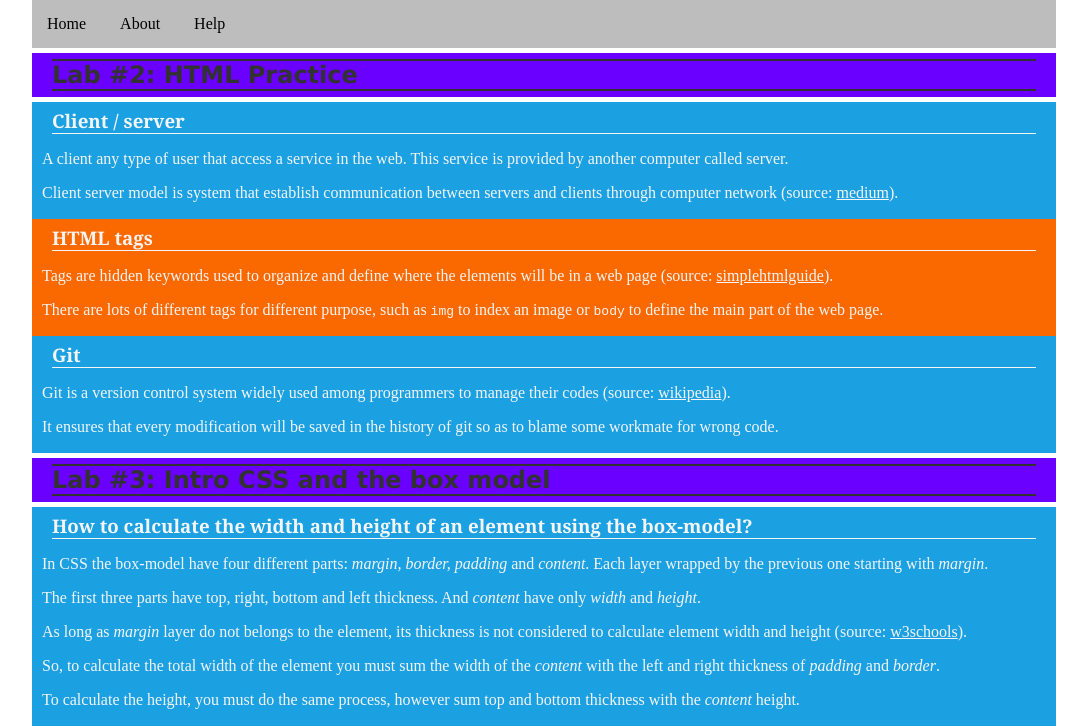
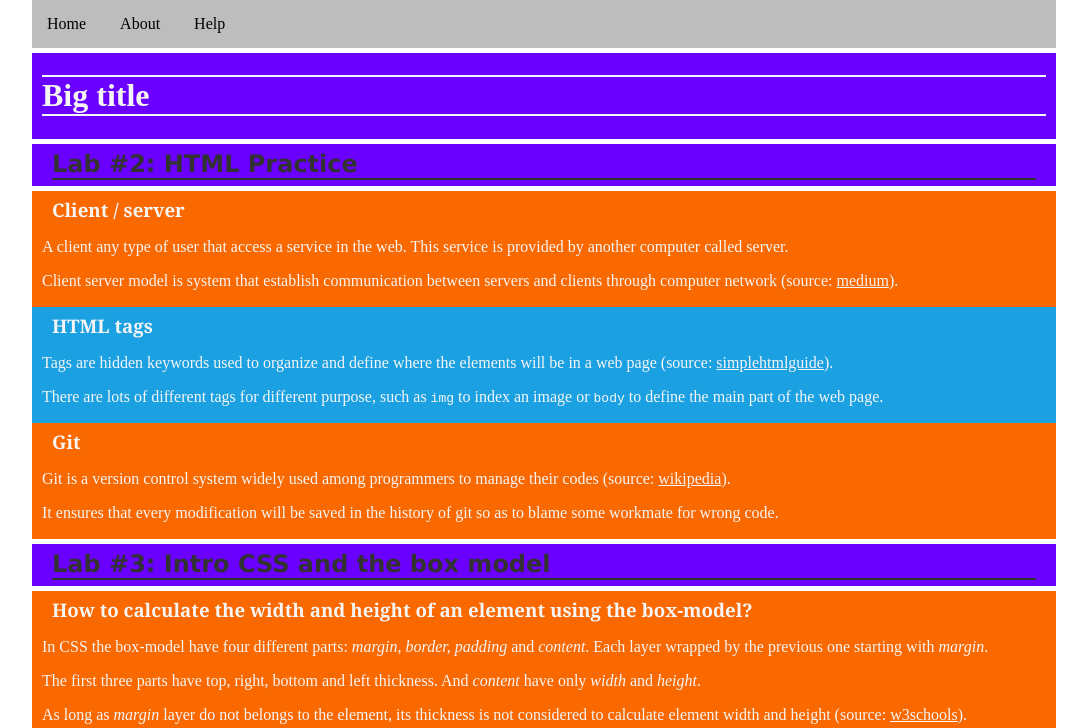
Before and after one commit to LorranSutter/BCDV1006, a plain HTML site: page notes.html in a window 1280 px wide. Shown: the top 728 px of the page, without its empty margins (96-1183 px from the left). Drawn offline with Linux system fonts and the light colour scheme.

Commit message:
Lab #3 small changes

```diff
--- a/notes.css
+++ b/notes.css
@@ -2,13 +2,13 @@ h2, h3 {
     margin: 5px 10px;
 }
 
-h2 {
+h1 {
     border-top: 2px solid;
     border-bottom: 2px solid;
 }
 
-h3 {
-    border-bottom: 1px solid;
+h2 {
+    border-bottom: 2px solid;
 }
 
 h3 {
--- a/notes.html
+++ b/notes.html
@@ -13,6 +13,10 @@
                 <li class="nav-element">Help</li>
             </ul>
         </nav>
+
+        <div id="main-title-box">
+            <h1>Big title</h1>
+        </div>
 
         <div id="main-title-box">
             <h2 id="main-title">Lab #2: HTML Practice</h2>
```
